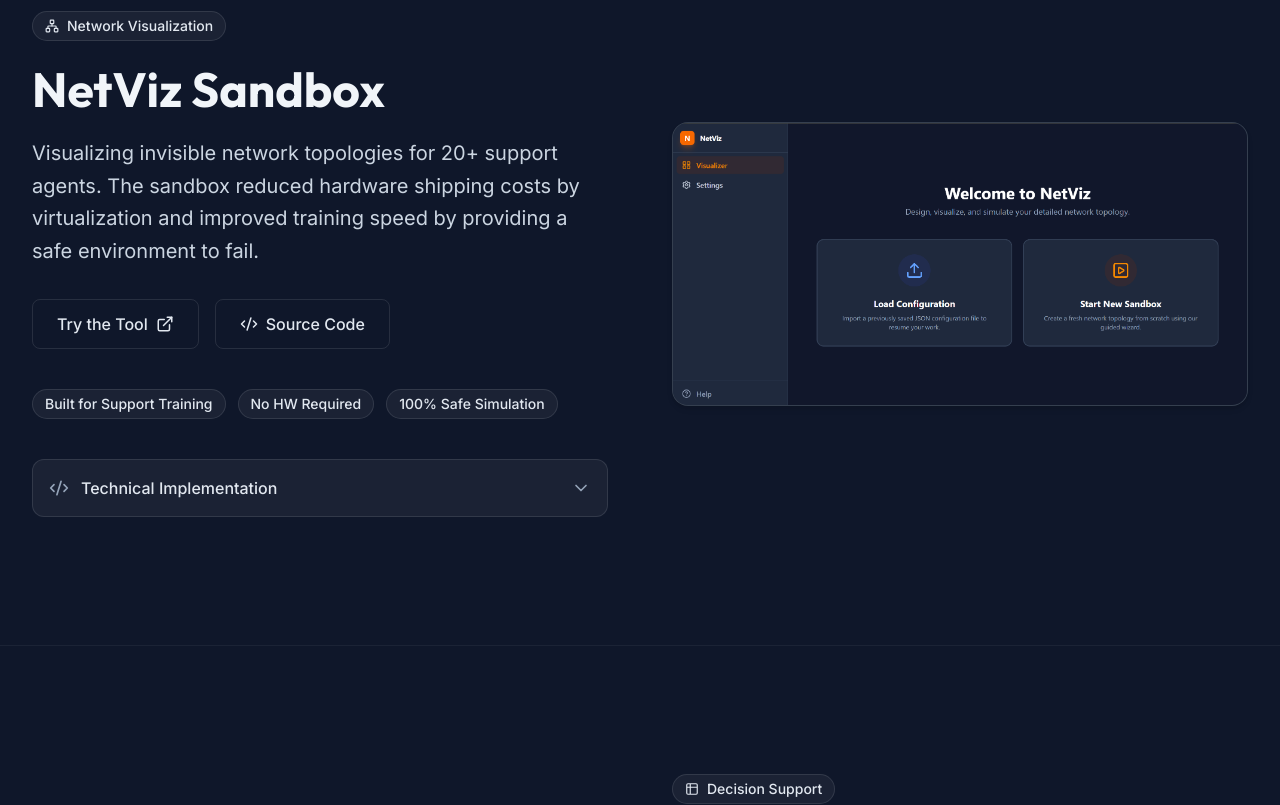
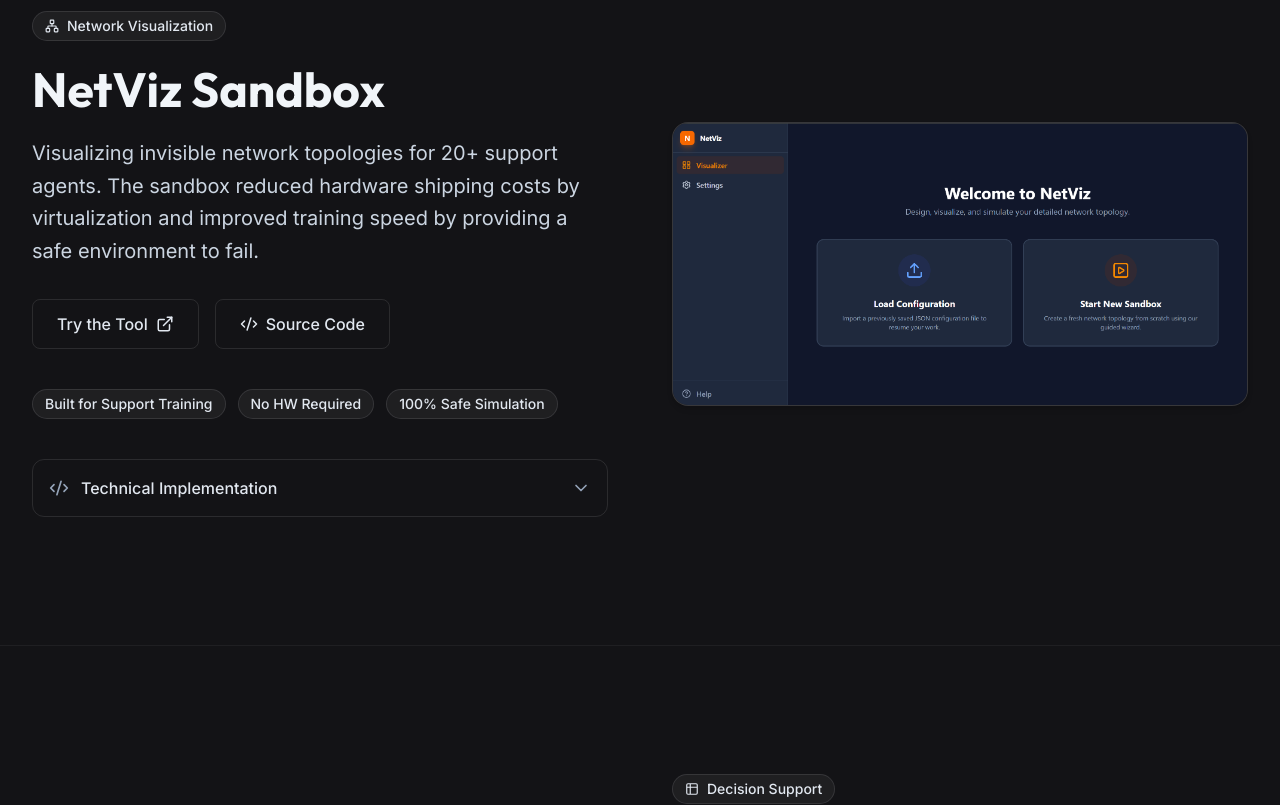
Before and after one commit to Danzers99/davidmorales, a React (Vite) app: page / in a window 1280 px wide. Shown: the part 1560-2365 px from the top of the page. Built offline with nearby package versions, Linux system fonts and the light colour scheme.

Commit message:
refactor: warm up visual identity and flatten NetViz section

```diff
--- a/src/components/sections/NetViz.tsx
+++ b/src/components/sections/NetViz.tsx
@@ -58,7 +58,7 @@ export function NetViz() {
                         </div>
 
                         {/* Expandable Technical Details */}
-                        <div className="border border-white/10 rounded-xl overflow-hidden bg-white/5">
+                        <div className="border border-white/10 rounded-xl overflow-hidden">
                             <button
                                 onClick={() => setDetailsOpen(!isDetailsOpen)}
                                 className="w-full flex items-center justify-between p-4 hover:bg-white/5 transition-colors text-left"
--- a/tailwind.config.js
+++ b/tailwind.config.js
@@ -7,8 +7,8 @@ export default {
   theme: {
     extend: {
       colors: {
-        background: '#0F172A', // Slate 900
-        surface: '#1E293B',    // Slate 800
+        background: '#131316', // Warm/Neutral Charcoal
+        surface: '#202024',    // Neutral Surface
         primary: '#F97316',    // Electric Orange
         secondary: '#10B981',  // Emerald
         text: {
```
